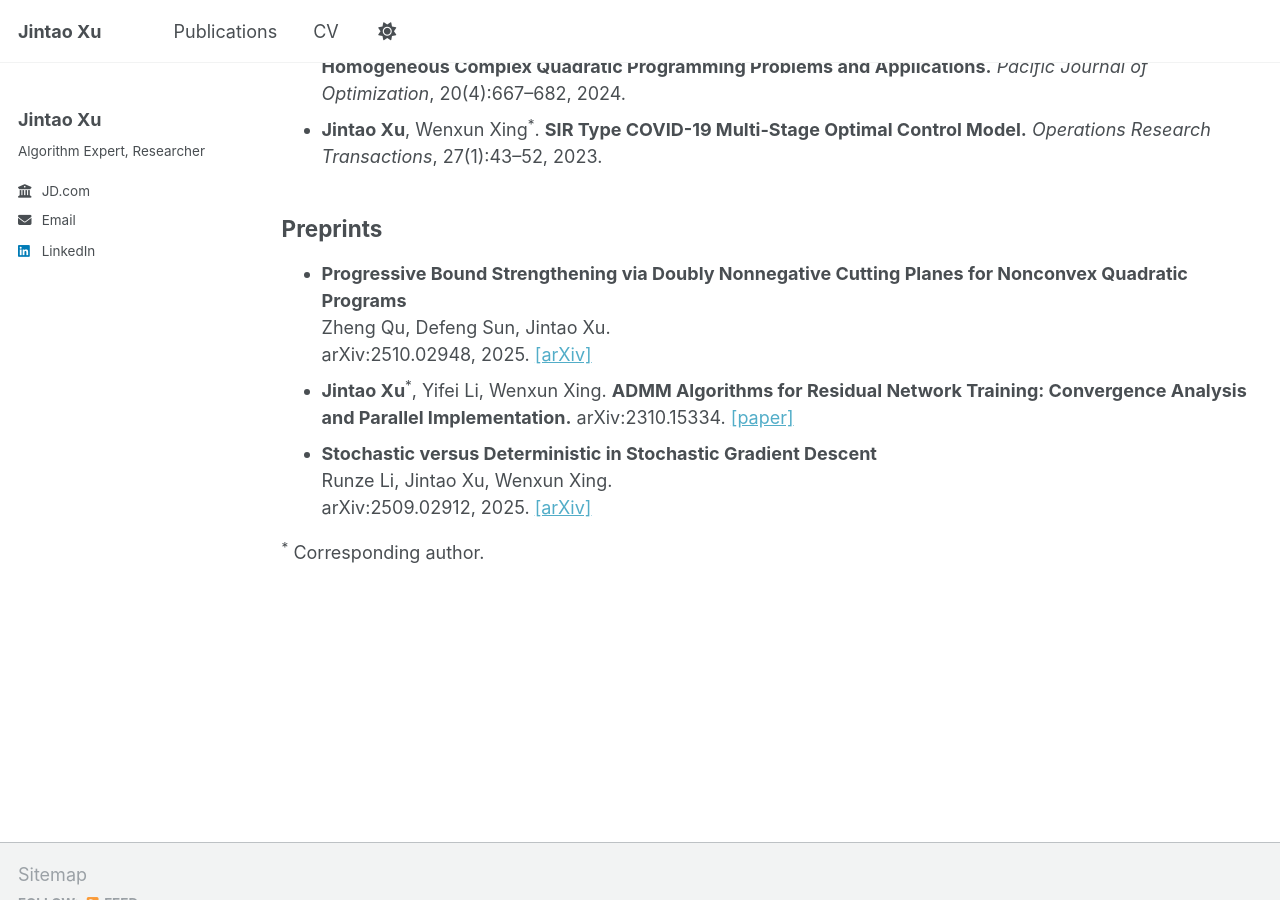
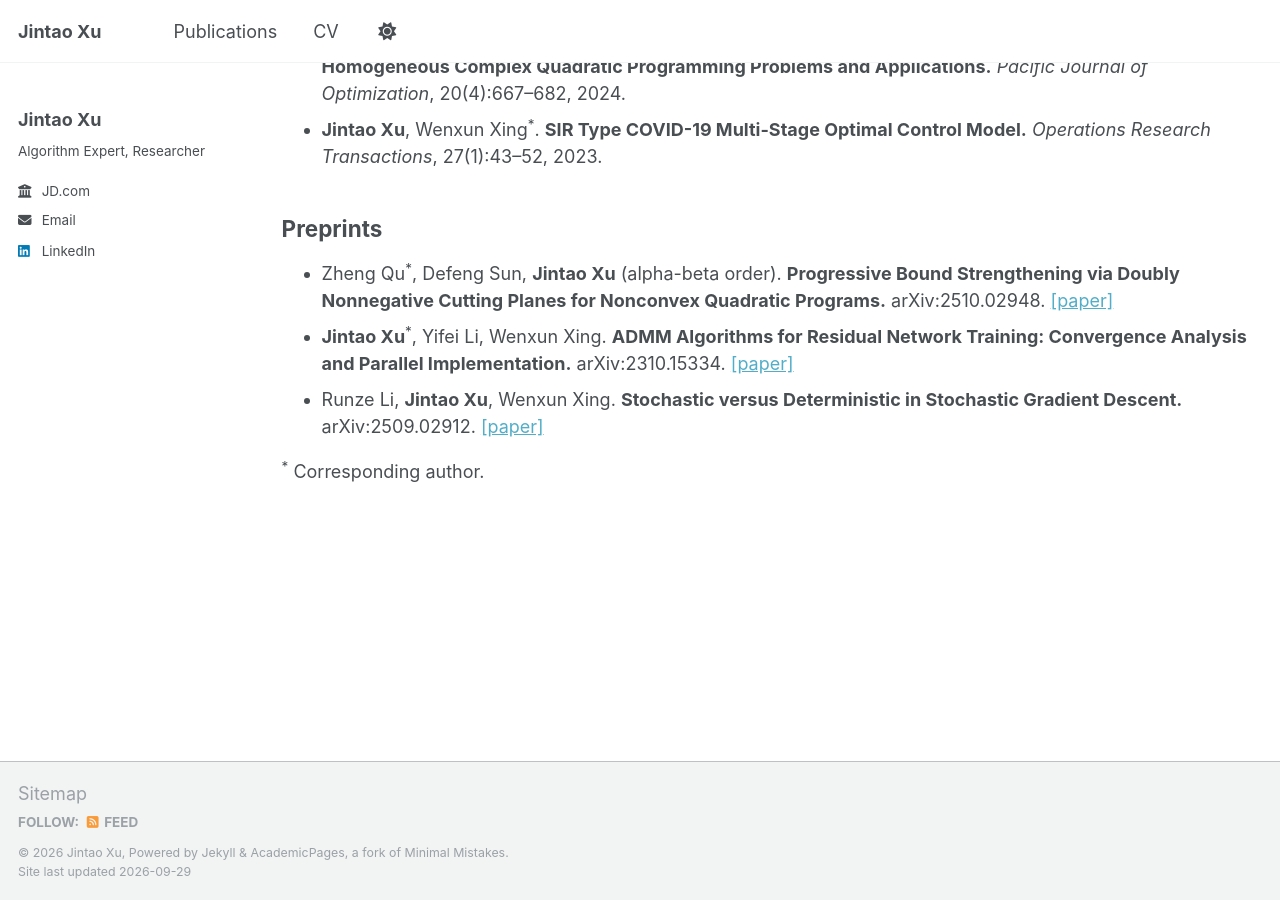
Before and after one commit to JintaoXuMath/JintaoXuMath.github.io, a Jekyll site: the page built from _pages/publications.html, in a window 1280 px wide and 900 px high, scrolled down 965 px. Built offline with Jekyll 4.4.1, drawn with Linux system fonts in a browser that asks for light colours.

Commit message:
Update publication entries with new formatting

```diff
--- a/_pages/publications.html
+++ b/_pages/publications.html
@@ -34,20 +34,14 @@ author_profile: true
 <h2>Preprints</h2>
 
 <ul>
-  <li>
-  <strong>Progressive Bound Strengthening via Doubly Nonnegative Cutting Planes for Nonconvex Quadratic Programs</strong><br>
-  Zheng Qu, Defeng Sun, Jintao Xu.<br>
-  arXiv:2510.02948, 2025.
-  <a href="https://arxiv.org/abs/2510.02948" target="_blank">[arXiv]</a>
+<li>
+  Zheng Qu<sup>*</sup>, Defeng Sun, <strong>Jintao Xu</strong> (alpha-beta order). <strong>Progressive Bound Strengthening via Doubly Nonnegative Cutting Planes for Nonconvex Quadratic Programs.</strong> arXiv:2510.02948. <a href="https://arxiv.org/abs/2510.02948">[paper]</a>
 </li>
 <li>
   <strong>Jintao Xu</strong><sup>*</sup>, Yifei Li, Wenxun Xing. <strong>ADMM Algorithms for Residual Network Training: Convergence Analysis and Parallel Implementation.</strong> arXiv:2310.15334. <a href="https://arxiv.org/abs/2310.15334">[paper]</a>
 </li>
 <li>
-  <strong>Stochastic versus Deterministic in Stochastic Gradient Descent</strong><br>
-  Runze Li, Jintao Xu, Wenxun Xing.<br>
-  arXiv:2509.02912, 2025.
-  <a href="https://arxiv.org/abs/2509.02912" target="_blank">[arXiv]</a>
+  Runze Li, <strong>Jintao Xu</strong>, Wenxun Xing. <strong>Stochastic versus Deterministic in Stochastic Gradient Descent.</strong> arXiv:2509.02912. <a href="https://arxiv.org/abs/2509.02912">[paper]</a>
 </li>
 </ul>
 
```
